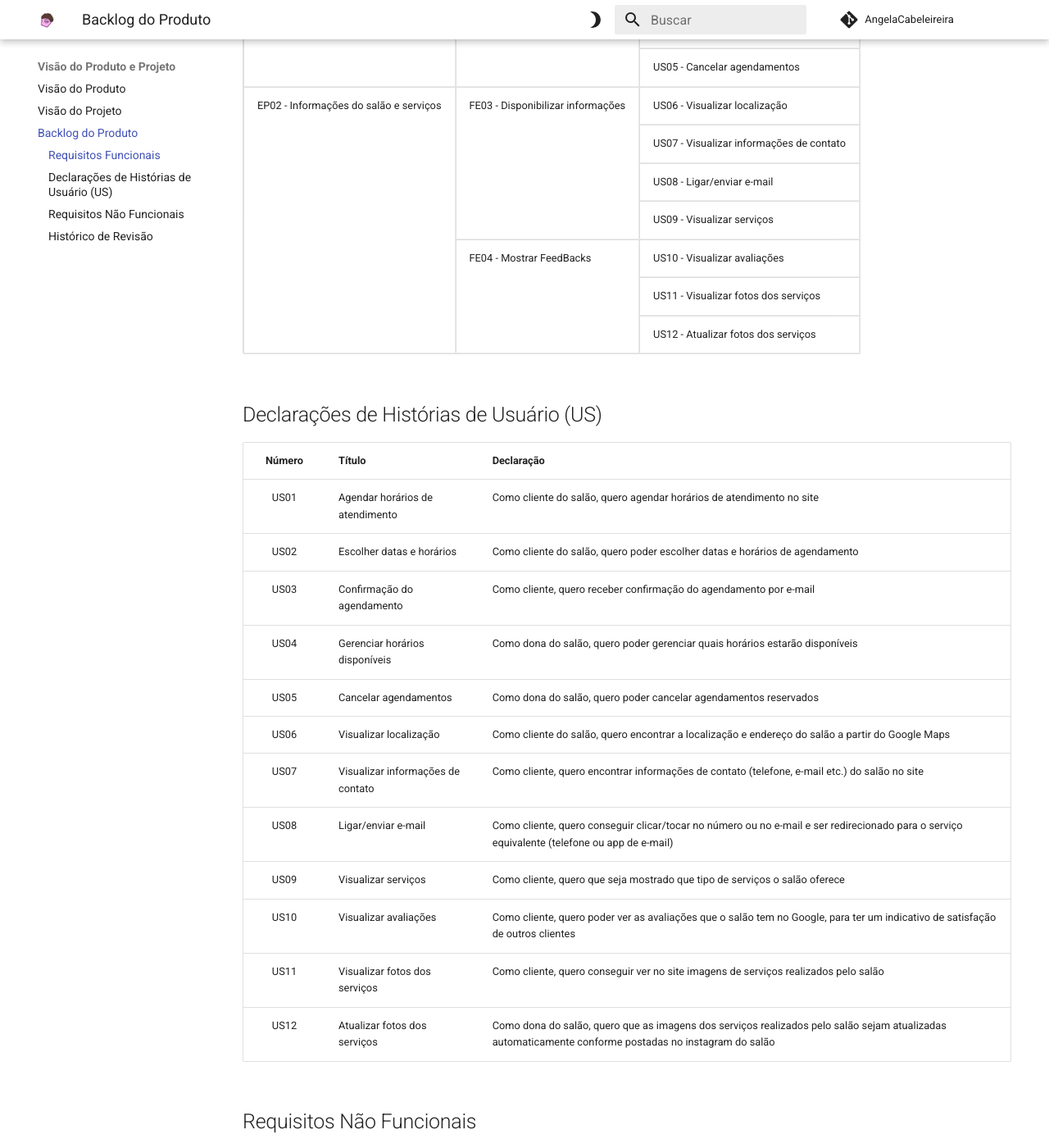
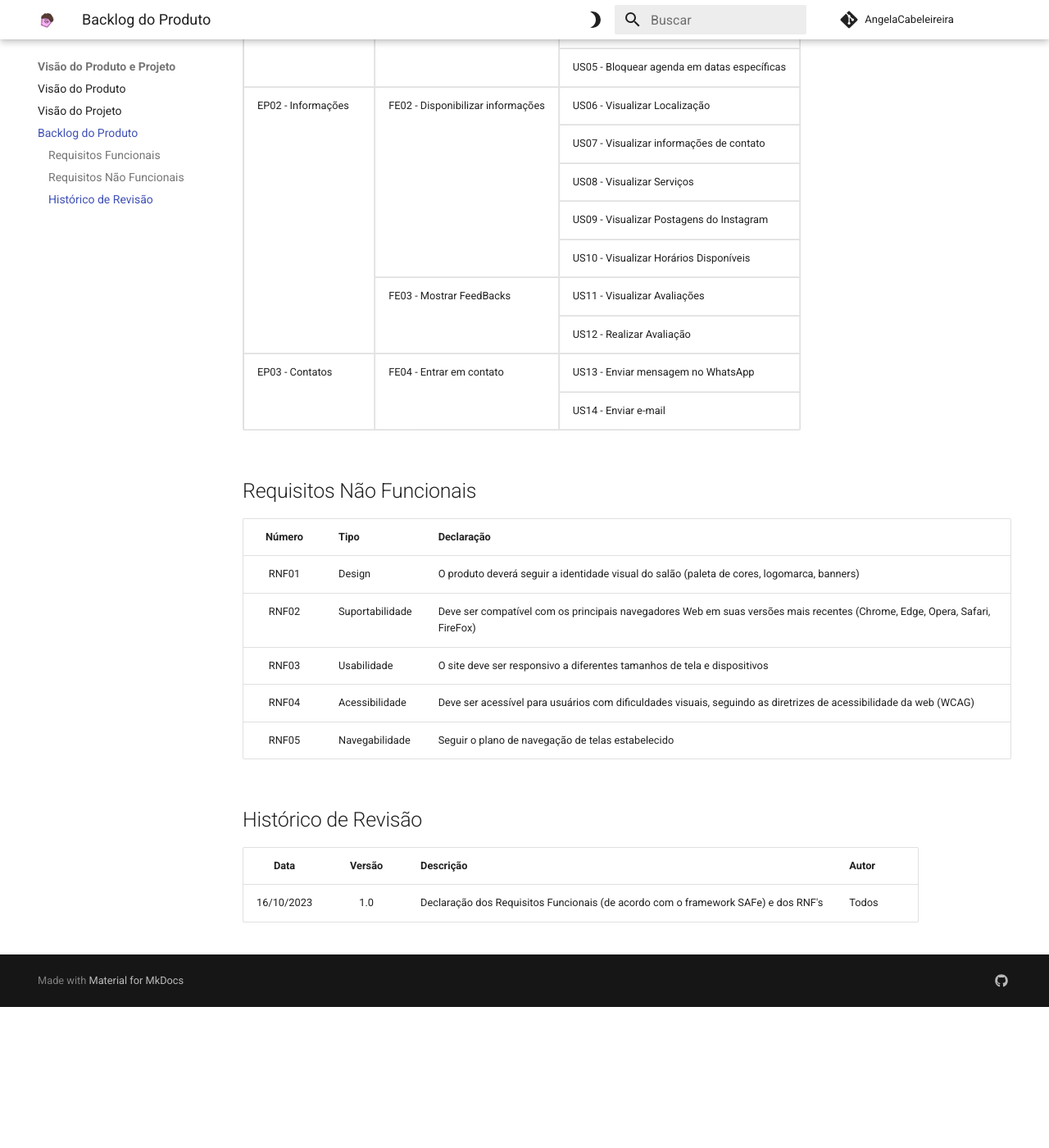
Before and after one commit to mdsreq-fga-unb/2023.2-AngelaCabeleireira, an MkDocs documentation site: the page built from docs/VisaoProdutoEProjeto/backlog.md, in a window 1280 px wide and 1400 px high, scrolled down 500 px. Shown: the whole window at 82% size. Built offline with MkDocs 1.6.1 and Material for MkDocs 9.7.7, drawn with Linux system fonts in a browser that asks for light colours; comment, search, counter and statistics services are not loaded; after the commit the page ends 1728 px from its top, so only the background shows below that; some of the changed text lies outside the part shown.

Commit message:
requisitos revisados e atualizados em grupo

```diff
--- a/docs/VisaoProdutoEProjeto/backlog.md
+++ b/docs/VisaoProdutoEProjeto/backlog.md
@@ -12,53 +12,64 @@
         <th>Features</th>
         <th>User Stories</th>
     </thead>
+    <!-- ÉPICO 01 -->
     <tr>
         <td rowspan=5>EP01 - Agendamentos</td>
-        <td rowspan=3>FE01 - Agendar Horários</td>
-        <td>US01 - Agendar horários de atendimento</td>
+        <td rowspan=5>FE01 - Controlar Agenda</td>
+        <td>US01 - Criar agendamento de horário</td>
     </tr>
     <tr>
-        <td>US02 - Escolher datas e horários</td>
+        <td>US02 - Editar agendamento</td>
     </tr>
     <tr>
-        <td>US03 - Confirmação do agendamento</td>
+        <td>US03 - Cancelar agendamento</td>
     </tr>
     <tr>
-        <td rowspan=2>FE02 - Controlar a agenda</td>
-        <td>US04 - Gerenciar horários disponíveis</td>
+        <td>US04 - Visualizar atendimento</td>
     </tr>
     <tr>
-        <td>US05 - Cancelar agendamentos</td>
+        <td>US05 - Bloquear agenda em datas específicas</td>
     </tr>
+    <!-- ÉPICO 02 -->
     <tr>
-        <td rowspan=7>EP02 - Informações do salão e serviços</td>
-        <td rowspan=4>FE03 - Disponibilizar informações</td>
-        <td>US06 - Visualizar localização</td>
+        <td rowspan=7>EP02 - Informações</td>
+        <td rowspan=5>FE02 - Disponibilizar informações</td>
+        <td>US06 - Visualizar Localização</td>
     </tr>
     <tr>
         <td>US07 - Visualizar informações de contato</td>
     </tr>
     <tr>
-        <td>US08 - Ligar/enviar e-mail</td>
+        <td>US08 - Visualizar Serviços</td>
     </tr>
     <tr>
-        <td>US09 - Visualizar serviços</td>
+        <td>US09 - Visualizar Postagens do Instagram</td>
     </tr>
     <tr>
-        <td rowspan=3>FE04 - Mostrar FeedBacks</td>
-        <td>US10 - Visualizar avaliações</td>
+        <td>US10 - Visualizar Horários Disponíveis</td>
     </tr>
     <tr>
-        <td>US11 - Visualizar fotos dos serviços</td>
+        <td rowspan=2>FE03 - Mostrar FeedBacks</td>
+        <td>US11 - Visualizar Avaliações</td>
     </tr>
     <tr>
-        <td>US12 - Atualizar fotos dos serviços</td>
+        <td>US12 - Realizar Avaliação</td>
+    </tr>
+    <!-- ÉPICO 03 -->
+    <tr>
+        <td rowspan=2>EP03 - Contatos</td>
+        <td rowspan=2>FE04 - Entrar em contato</td>
+        <td>US13 - Enviar mensagem no WhatsApp</td>
+    </tr>
+    <tr>
+        <td>US14 - Enviar e-mail</td>
     </tr>
 </table>
 
-## Declarações de Histórias de Usuário (US) <!-- e critérios de aceitação -->
+<!-- ## Declarações de Histórias de Usuário (US) e critérios de aceitação
 
-<!-- Quando tivermos CA's definidos, adicionar nova coluna para declará-los aqui -->
+TODO: Quando tivermos CA's definidos, adicionar nova coluna para declará-los aqui
+
 | Número | Título | Declaração |
 | :----: | ------ | ---------- |
 | US01 | Agendar horários de atendimento | Como cliente do salão, quero agendar horários de atendimento no site |
@@ -72,21 +83,21 @@
 | US09 | Visualizar serviços | Como cliente, quero que seja mostrado que tipo de serviços o salão oferece |
 | US10 | Visualizar avaliações | Como cliente, quero poder ver as avaliações que o salão tem no Google, para ter um indicativo de satisfação de outros clientes |
 | US11 | Visualizar fotos dos serviços | Como cliente, quero conseguir ver no site imagens de serviços realizados pelo salão |
-| US12 | Atualizar fotos dos serviços | Como dona do salão, quero que as imagens dos serviços realizados pelo salão sejam atualizadas automaticamente conforme postadas no instagram do salão |
+| US12 | Atualizar fotos dos serviços | Como dona do salão, quero que as imagens dos serviços realizados pelo salão sejam atualizadas automaticamente conforme postadas no instagram do salão | -->
 
 ## Requisitos Não Funcionais
 
-| Número | Tipo | Declaração |
-| :----: | ---- | ---------- |
-| RNF01  |  | O produto deverá seguir a identidade visual do salão (paleta de cores, logomarca, banners) |
+| Número | Tipo            | Declaração |
+| :----: | --------------- | ---------- |
+| RNF01  | Design          | O produto deverá seguir a identidade visual do salão (paleta de cores, logomarca, banners) |
 | RNF02  | Suportabilidade | Deve ser compatível com os principais navegadores Web em suas versões mais recentes (Chrome, Edge, Opera, Safari, FireFox) |
-| RNF03  | Usabilidade | O site deve ser responsivo a diferentes tamanhos de tela e dispositivos |
-| RNF04  | Acessibilidade | Deve ser acessível para usuários com dificuldades visuais, seguindo as diretrizes de acessibilidade da web (WCAG) |
-| RNF05  |  |  |
+| RNF03  | Usabilidade     | O site deve ser responsivo a diferentes tamanhos de tela e dispositivos |
+| RNF04  | Acessibilidade  | Deve ser acessível para usuários com dificuldades visuais, seguindo as diretrizes de acessibilidade da web (WCAG) |
+| RNF05  | Navegabilidade  | Seguir o plano de navegação de telas estabelecido |
 
 ## Histórico de Revisão
 
 | Data       | Versão |                                                          Descrição                                                            |    Autor     |
 | :--------: | :----: | ----------------------------------------------------------------------------------------------------------------------------- | ------------ |
-| 13/10/2023 | 1.0    | Declaração dos Requisitos Funcionais (de acordo com o framework SAFe) e dos RNF's                                |          |
+| 16/10/2023 | 1.0    | Declaração dos Requisitos Funcionais (de acordo com o framework SAFe) e dos RNF's                                             | Todos        |
 <!-- | 27/09/2023 | 1.1    | Atualização da faceta do processo de engenharia de requisitos e adição do fluxo de trabalho do processo de desenvolvimento.   |     | -->
```
